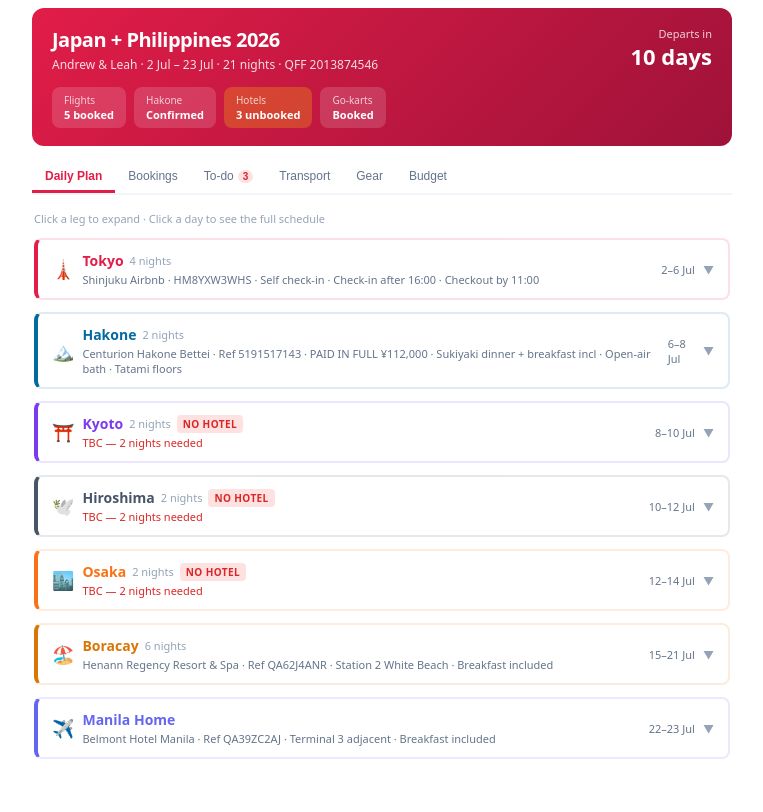
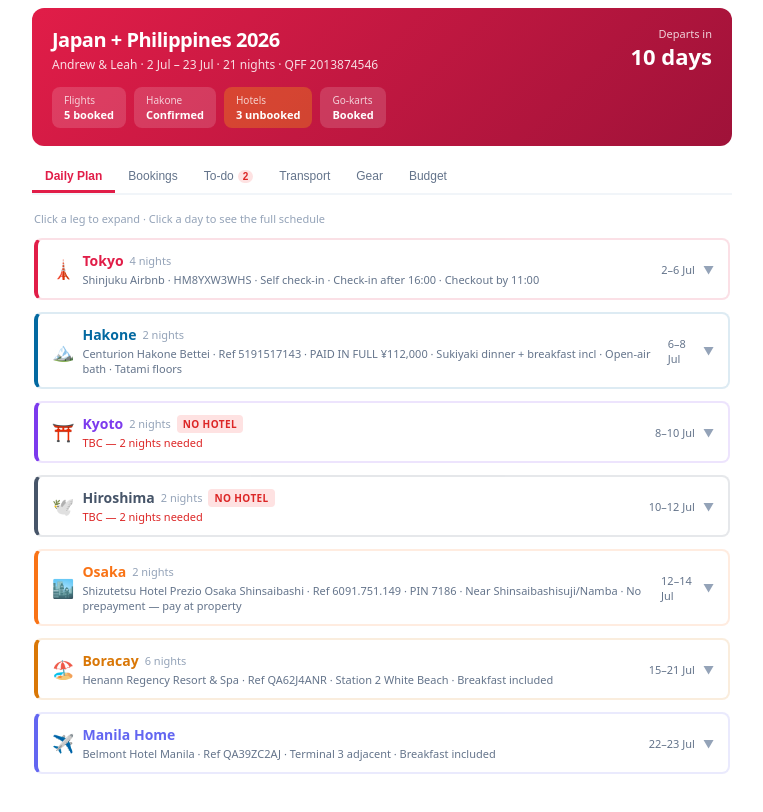
Before and after one commit to ANL-Tyres/japan-philippines-2026, a React (Vite) app: page / in a window 1280 px wide. Shown: the top 812 px of the page, without its empty margins (258-1021 px from the left). Built offline with nearby package versions, Linux system fonts and the light colour scheme.

Commit message:
Osaka accommodation booked — Shizutetsu Hotel Prezio Shinsaibashi, ref 6091.751.149

```diff
--- a/src/data.js
+++ b/src/data.js
@@ -118,10 +118,10 @@ export const DAILY_PLAN = [
   },
   {
     leg: "Osaka", icon: "🏙️", dates: "12–14 Jul", nights: 2,
-    accommodation: "TBC — 2 nights needed",
+    accommodation: "Shizutetsu Hotel Prezio Osaka Shinsaibashi · Ref 6091.751.149 · PIN 7186 · Near Shinsaibashisuji/Namba · No prepayment — pay at property",
     days: [
       { day: "Day 11 cont.", date: "Sun 12 Jul", title: "Arrive Osaka", items: [
-        { time: "Afternoon", activity: "Arrive Osaka — check in", type: "todo" },
+        { time: "Afternoon", activity: "Arrive Osaka — check in", type: "locked", note: "Ref 6091.751.149 · PIN 7186 · Check-in 15:00-00:00 · Approx arrival flagged 15:00-16:00" },
         { time: "Evening", activity: "Dotonbori — neon, canal, street food", type: "suggested" },
         { time: "Night", activity: "Kuromon Market, takoyaki, okonomiyaki", type: "suggested" },
       ]},
@@ -132,7 +132,7 @@ export const DAILY_PLAN = [
         { time: "Evening", activity: "Final Japan dinner — back to Dotonbori or explore", type: "suggested" },
       ]},
       { day: "Day 13", date: "Tue 14 Jul", title: "Depart Osaka to Philippines", items: [
-        { time: "Morning", activity: "Check out Osaka accommodation", type: "todo" },
+        { time: "Morning", activity: "Check out by 11:00 — Shizutetsu Hotel Prezio", type: "todo", note: "No prepayment — pay ¥20,028 at property on checkout" },
         { time: "Afternoon", activity: "Head to KIX Airport — Haruka Express from Namba ~75 mins", type: "todo", note: "~$30 Suica or buy Haruka ticket" },
         { time: "22:25", activity: "Fly KIX to MNL — GK81 Jetstar Japan", type: "locked", note: "Ref EN62XK · Arrive MNL 01:50" },
       ]},
@@ -186,6 +186,7 @@ export const TRIP_DATA = {
     { ref: "DIB090", date: "22 Jul 21:35", detail: "MNL to SYD (PR211 Philippine Airlines)", cost: "80k pts", status: "locked" },
     { ref: "HM8YXW3WHS", date: "2-6 Jul", detail: "Tokyo Airbnb — Shinjuku 4 nights · Host Yumi · Self check-in", cost: "$572.97", status: "locked" },
     { ref: "5191517143", date: "6-8 Jul", detail: "Centurion Hakone Bettei — 2 nights · PAID IN FULL ¥112,000 · PIN 8888 · Sukiyaki dinner + breakfast · Open-air bath", cost: "¥112,000", status: "locked" },
+    { ref: "6091.751.149", date: "12-14 Jul", detail: "Shizutetsu Hotel Prezio Osaka Shinsaibashi — 2 nights · Double Room · PIN 7186 · No prepayment, pay at property", cost: "¥20,028", status: "locked" },
     { ref: "QA62J4ANR", date: "15-21 Jul", detail: "Henann Regency Boracay — 6 nights · Superior Room · Breakfast incl", cost: "94,807 pts", status: "locked" },
     { ref: "QA39ZC2AJ", date: "21-22 Jul", detail: "Belmont Hotel Manila — 1 night · Standard Queen · Breakfast incl", cost: "$151.05", status: "locked" },
     { ref: "RS-CTM1005685", date: "2-23 Jul", detail: "ReadySet Travel Insurance — Premium Single Trip (Andrew + Leah)", cost: "$155.68", status: "locked" },
@@ -195,12 +196,10 @@ export const TRIP_DATA = {
     { ref: "1413786433", date: "5 Jul 19:00", detail: "Street Kart Tokyo Bay — Flagship 2hr go-kart tour · 2 adults · Tokyo Bay shop · IDP required", cost: "Viator", status: "locked" },
     { ref: "TBC", date: "8-10 Jul", detail: "Kyoto accommodation — 2 nights", cost: "~$280-360", status: "tbc" },
     { ref: "TBC", date: "10-12 Jul", detail: "Hiroshima accommodation — 2 nights", cost: "~$250-350", status: "tbc" },
-    { ref: "TBC", date: "12-14 Jul", detail: "Osaka accommodation — 2 nights", cost: "~$250-350", status: "tbc" },
   ],
   todos: [
-    { item: "Kyoto accommodation (8-10 Jul)", urgency: "urgent", when: "This week", cost: "~$280-360", notes: "2 nights. July peak season — Gion fills fast. Gion / Higashiyama area recommended." },
+    { item: "Kyoto accommodation (8-10 Jul)", urgency: "urgent", when: "This week", cost: "~$280-360", notes: "2 nights. July peak season — Gion fills fast. Gion / Higashiyama area recommended. Leah is sourcing this one." },
     { item: "Hiroshima accommodation (10-12 Jul)", urgency: "urgent", when: "This week", cost: "~$250-350", notes: "2 nights. Walking distance to Peace Park strongly recommended." },
-    { item: "Osaka accommodation (12-14 Jul)", urgency: "urgent", when: "This week", cost: "~$250-350", notes: "2 nights. Dotonbori / Namba area. Late checkout useful — KIX flight not until 22:25." },
     { item: "Contact Henann re: bed type", urgency: "high", when: "This week", cost: "—", notes: "Booking shows 2 Twin Beds. Request double/queen. Ph: +63-362886111. Ref QA62J4ANR." },
     { item: "Kathmandu — Flight pants x2", urgency: "high", when: "Before departure", cost: "~$150-200", notes: "Replace jeans. Check rain shells too." },
     { item: "Aldi — Merino tops + underwear", urgency: "high", when: "Before departure", cost: "~$80-100", notes: "3-4 merino tees each + merino boxers. Stock confirmed in store. Sizing runs small." },
@@ -219,6 +218,7 @@ export const TRIP_DATA = {
     { item: "Digital Hakone Freepass 2-day", status: "done", cost: "~$127", notes: "ZPS305093 PAID · Share to Leah when Klook unlocks closer to 6 Jul" },
     { item: "Romancecar Hakone 71", status: "done", cost: "AUD $22.96", notes: "XBZ479551 PAID · Car 4 · Seat 14A (Andrew) + 14B (Leah) · Show confirmation email + Freepass to board" },
     { item: "Centurion Hakone Bettei", status: "done", cost: "¥112,000", notes: "Ref 5191517143 · PIN 8888 · Paid in full · Bags can be dropped on arrival, held until check-in" },
+    { item: "Shizutetsu Hotel Prezio Osaka", status: "done", cost: "¥20,028", notes: "Ref 6091.751.149 · PIN 7186 · No prepayment — pay at property on checkout · Free cancellation until 9 Jul" },
     { item: "Street Kart Tokyo Bay — go-karts", status: "done", cost: "Viator", notes: "Ref 1413786433 · 5 Jul 19:00 · 2hr tour · Tokyo Bay shop · IDP required — NRMA Monday 29 Jun" },
     { item: "Suica — iPhone Wallet (both phones)", status: "done", cost: "—", notes: "Set up early, ready to go — no need to wait until Narita" },
     { item: "Wise digital cards (both)", status: "done", cost: "—", notes: "Ready for JPY and PHP — no pre-conversion needed" },
@@ -246,6 +246,7 @@ export const TRIP_DATA = {
     { item: "Hoka Clifton 10 (paid)", cost: "~$220", status: "paid" },
     { item: "Tokyo Airbnb — 4 nights (paid)", cost: "$572.97", status: "paid" },
     { item: "Centurion Hakone Bettei — 2 nights (paid in full)", cost: "¥112,000", status: "paid" },
+    { item: "Shizutetsu Hotel Prezio Osaka — 2 nights (pay at property)", cost: "¥20,028", status: "est" },
     { item: "Belmont Hotel Manila (paid)", cost: "$151.05", status: "paid" },
     { item: "Digital Hakone Freepass (paid)", cost: "~$127", status: "paid" },
     { item: "Romancecar Hakone 71 (paid)", cost: "AUD $22.96", status: "paid" },
@@ -254,7 +255,6 @@ export const TRIP_DATA = {
     { item: "IDP — NRMA", cost: "~$35", status: "todo" },
     { item: "Kyoto accommodation (2 nights)", cost: "~$280-360", status: "est" },
     { item: "Hiroshima accommodation (2 nights)", cost: "~$250-350", status: "est" },
-    { item: "Osaka accommodation (2 nights)", cost: "~$250-350", status: "est" },
     { item: "Japan transport (remaining — Shinkansen legs + Suica)", cost: "~$500", status: "est" },
     { item: "Japan food ~$60/day x 13", cost: "~$780", status: "est" },
     { item: "Philippines food ~$30/day x 7", cost: "~$210", status: "est" },
```
